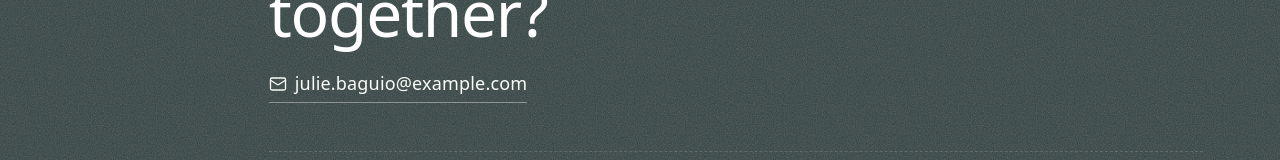
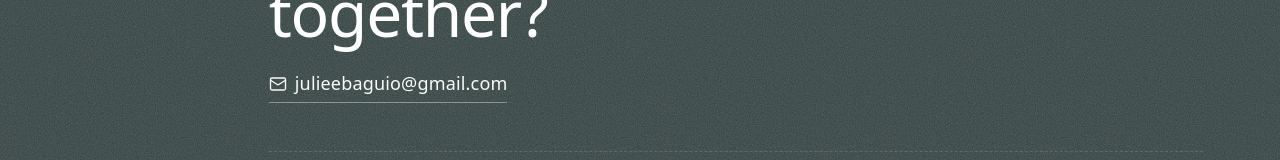
Before and after one commit to julesebags/julesebags.github.io, a React (Vite) app: page / in a window 1280 px wide. Shown: the part 8280-8440 px from the top of the page. Built offline with nearby package versions, Linux system fonts and the light colour scheme.

Commit message:
correct email

```diff
--- a/src/data/socials.ts
+++ b/src/data/socials.ts
@@ -3,6 +3,6 @@
  * the two can't drift apart.
  */
 
-export const EMAIL = 'julie.baguio@example.com' // replace with real email
+export const EMAIL = 'julieebaguio@gmail.com'
 export const LINKEDIN = 'https://www.linkedin.com/in/julie-baguio/'
 export const GITHUB = 'https://github.com/julesebags'
```
